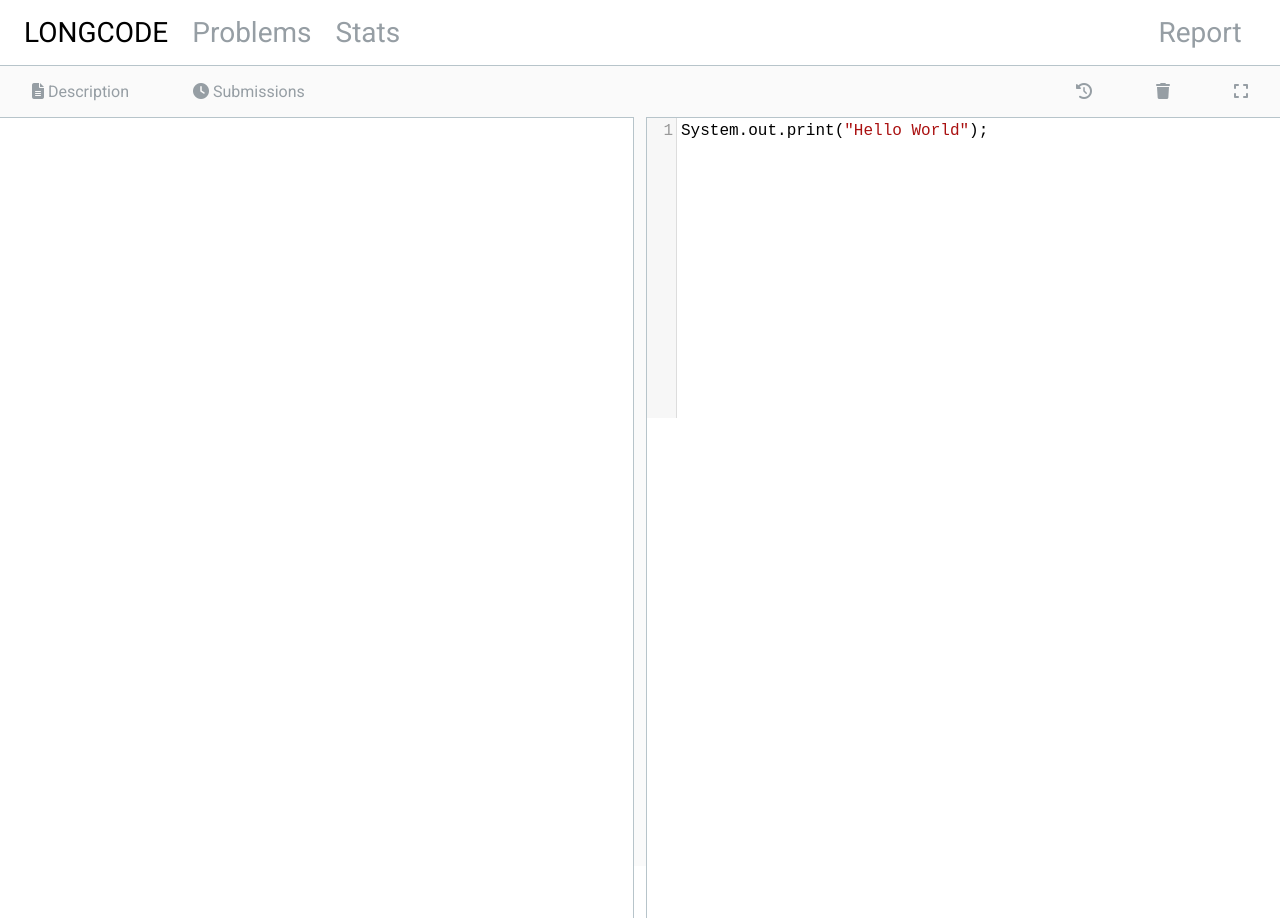
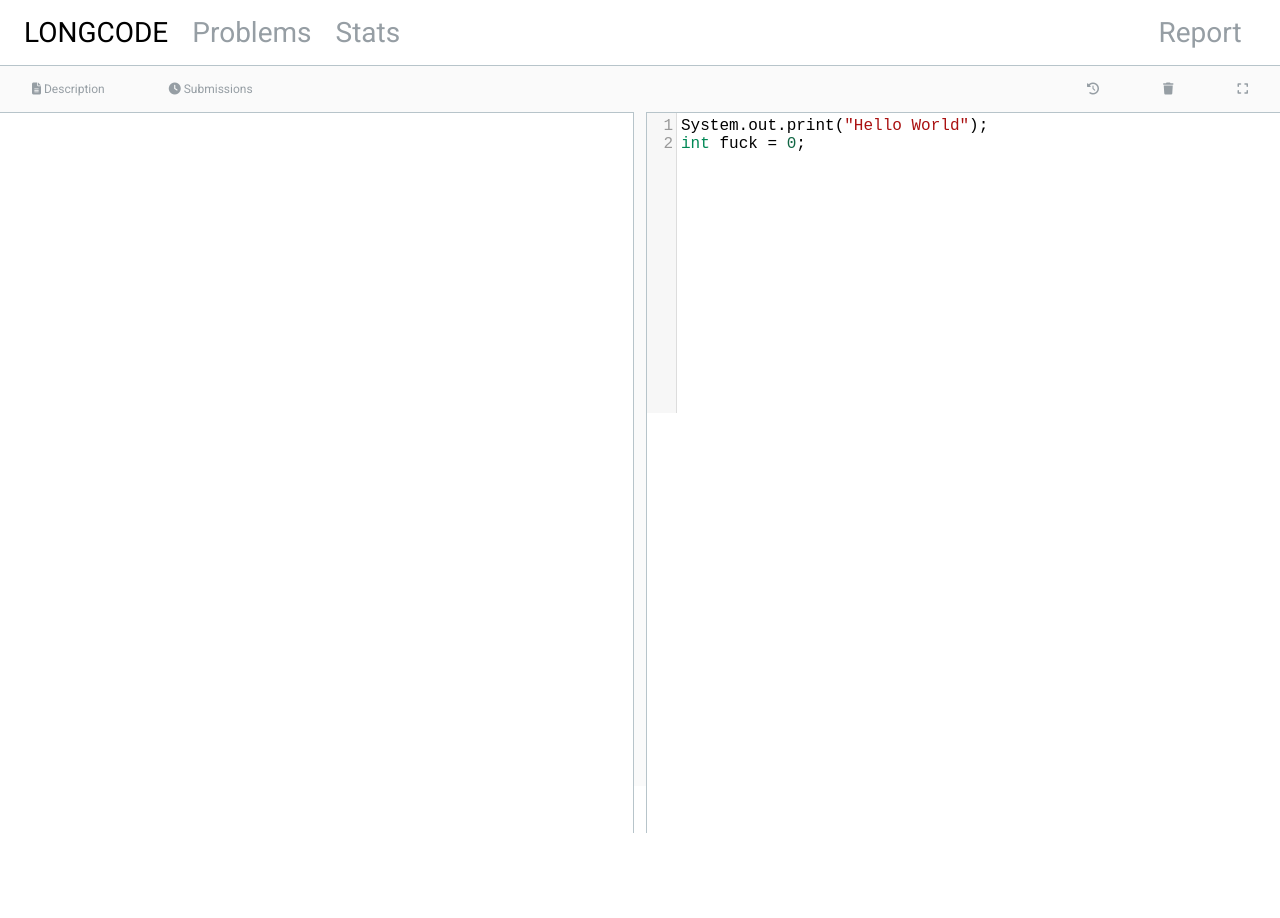
Before and after one commit to DerekZZhu/LongCode, a plain HTML site: page index.html in a window 1280 px wide. After the commit the page ends 833 px from the top, so only its background shows below. Drawn offline with nearby package versions, Linux system fonts and the light colour scheme.

Commit message:
Added flexible scaling

```diff
--- a/server.js
+++ b/server.js
@@ -8,6 +8,7 @@ document.addEventListener('mousedown', function(e) {
   if (e.target === handler) {
     isHandlerDragging = true;
   }
+  $handler.toggleClass('darken');
 });
 
 document.addEventListener('mousemove', function(e) {
@@ -25,11 +26,13 @@ document.addEventListener('mousemove', function(e) {
 document.addEventListener('mouseup', function(e) {
   // Turn off dragging flag when user mouse is up
   isHandlerDragging = false;
+  $handler.toggleClass('darken');
 });
+
 
 CodeMirror(document.querySelector('#codepane'), {
     lineNumbers: true,
     tabSize: 2,
-    value: 'System.out.print("Hello World");',
+    value: 'System.out.print("Hello World");\nint fuck = 0;',
     mode: 'text/x-java'
 });
--- a/styles/style.css
+++ b/styles/style.css
@@ -11,6 +11,7 @@ body {
     background-color: white;
     margin: 0;
     padding: 0;
+    height: 100vh;
 }
 
 /* Navbar */
@@ -47,12 +48,13 @@ body {
 /* Main */
 .container {
     display: flex;
-    min-height: 100vh;
+    min-height: 90vh;
 }
 
 .child {
     flex: 1 1 auto;
     width: 50%;
+    height: 90%;
 }
 
 /* Second Tier Nav Style */
@@ -67,7 +69,7 @@ body {
     display: block;
     padding: 1rem 2rem;
     text-decoration: none;
-    font-size: 1rem;
+    font-size: 0.75rem;
 }
 
 .editor-nav {
@@ -76,18 +78,22 @@ body {
 
 /* Drag Bar and Panels */
 .dragbar {
-    padding: 6px;
+    padding: 0px 6px;
     cursor: col-resize;
     background-color: #fafafa;
-    height: 100vh;
+    height: 90vh;
+}
+
+.darken {
+    background-color: #969ea4 !important;
 }
 
 #content {
     border-right: 1px solid #b7c4ca;
-    height: 100vh;
+    height: 90vh;
 }
 
 #editor {
     border-left: 1px solid #b7c4ca;
-    height: 100vh;
+    height: 90vh;
 }
```
